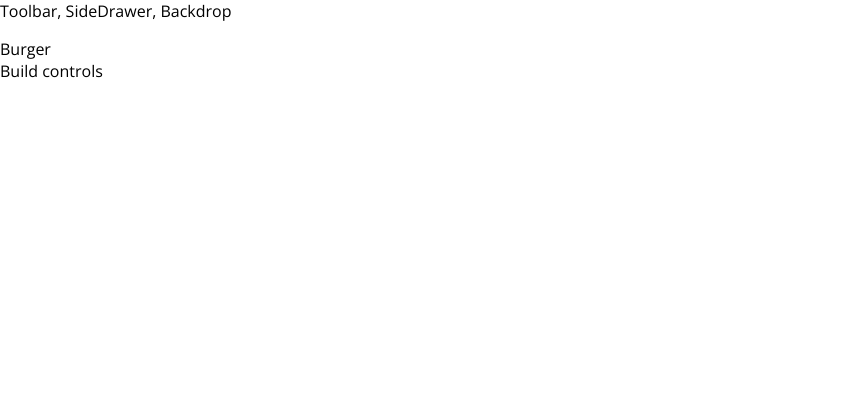
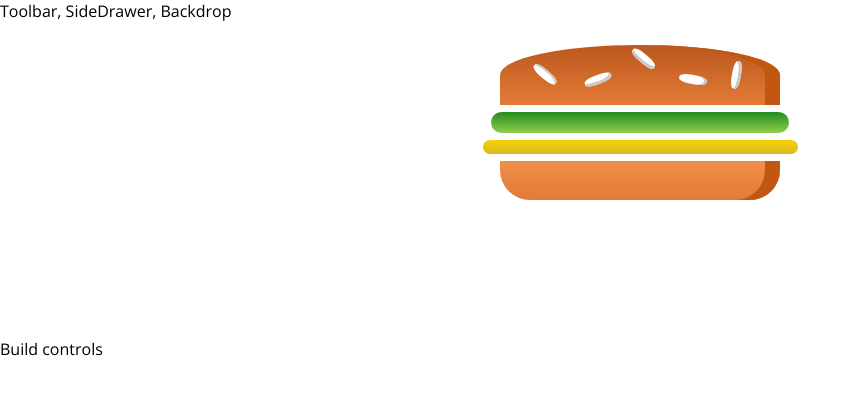
Before and after one commit to elhamposhtiban/burger-builder-react, a React (Create React App) app: page / in a window 1280 px wide. Shown: the top 394 px of the page, without its empty margins (0-861 px from the left). Built offline with nearby package versions, Linux system fonts and the light colour scheme.

Commit message:
adding burger ingredient functions and state and display it on ui

```diff
--- /dev/null
+++ b/src/components/Burger/Burger.css
@@ -0,0 +1,41 @@
+.Burger {
+width: 100%;
+margin: auto;
+height: 250px;
+overflow: scroll;
+text-align: center;
+font-weight: bold;
+font-size: 1.2rem;
+}
+
+
+@media (min-width:1000px) and (min-height:700px) {
+
+    .Burger {
+        width: 700px;
+        height: 600px;
+
+        }
+
+}
+
+@media (min-width:500px) and (min-height:401px) {
+
+    .Burger {
+        width: 450px;
+        height: 400px;
+
+        }
+
+}
+
+
+@media (min-width:500px) and (min-height:400px) {
+
+    .Burger {
+        width: 350px;
+        height: 300px;
+
+        }
+
+}
--- a/src/components/Burger/Burger.js
+++ b/src/components/Burger/Burger.js
@@ -0,0 +1,34 @@
+import React from "react";
+import "./Burger.css";
+import BurgerIngredient from "./BurgerIngredient/BurgerIngredient"
+
+
+const Burger = (props) => {
+
+    const transformIngredient = Object.keys(props.ingredients)
+    .map(igKey=> {
+
+
+        return [...Array(props.ingredients[igKey])].map( (_ ,i) => {
+
+            return <BurgerIngredient key= {igKey + i} type = {igKey}/>
+
+                })
+
+    })
+    .reduce((arr, el) => {
+        return arr.concat(el)
+    }, [])
+
+    console.log(transformIngredient)
+
+    return(
+        <div className="Burger">
+         <BurgerIngredient type="bread-top"/>
+            {transformIngredient}
+         <BurgerIngredient type="bread-bottom"/>
+        </div>
+    );
+};
+
+export default Burger;
--- a/src/components/Burger/BurgerIngredient/BurgerIngredient.js
+++ b/src/components/Burger/BurgerIngredient/BurgerIngredient.js
@@ -1,6 +1,6 @@
 import React from "react";
 import PropTypes from "prop-types";
-import "./urgerIngredient";
+import "./BurgerIngredient.css";
 
 const propTypes = {
 
--- a/src/container/BurgerBuilder/BurgerBuilder.js
+++ b/src/container/BurgerBuilder/BurgerBuilder.js
@@ -1,12 +1,21 @@
 import React, {Component} from "react";
-
+import Burger from "../../components/Burger/Burger"
 
 class BurgerBuilder extends Component {
+
+    state = {
+        ingredients: {
+            salad: 1,
+            bacon: 0,
+            cheese: 1,
+            meat: 0
+        }
+    }
 
     render() {
         return(
             <React.Fragment>
-                <div>Burger</div>
+               <Burger ingredients= {this.state.ingredients}/>
                 <div>Build controls</div>
             </React.Fragment>
         )
```
